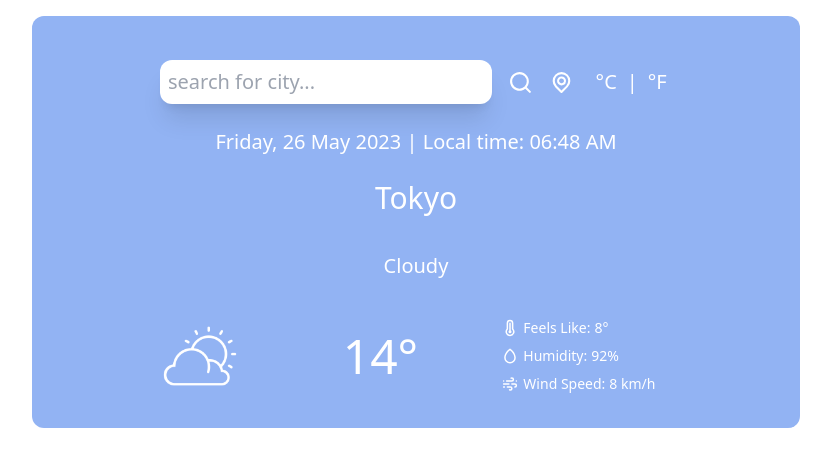
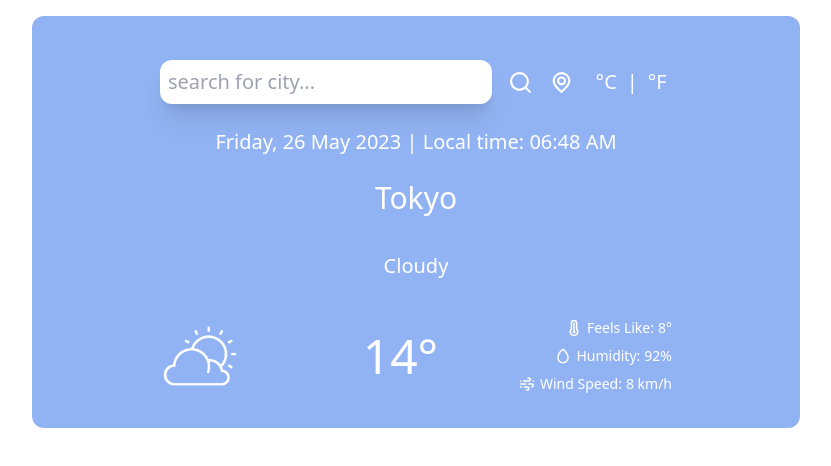
Before and after one commit to reactronauts/untitled-tide-app, a React (Vite) app: page /weather in a window 1280 px wide. Shown: the top 466 px of the page, without its empty margins (224-1055 px from the left). Built offline with nearby package versions, Linux system fonts and the light colour scheme.

Commit message:
slight adjustment to temp spacing

```diff
--- a/src/components/TemperatureAndDetails.jsx
+++ b/src/components/TemperatureAndDetails.jsx
@@ -24,21 +24,21 @@ function TemperatureAndDetails({ data, unit }) {
               />
             </div>
             <div className='w-1/3 flex justify-start'>
-              <p className='text-5xl ml-3'>{Math.round(unit === 'metric' ? data.celsius : data.celsius * 9 / 5 + 32)}°</p>
+              <p className='text-5xl ml-8'>{Math.round(unit === 'metric' ? data.celsius : data.celsius * 9 / 5 + 32)}°</p>
             </div>
             <div className='w-1/3'>
               <div className='flex flex-col space-y-2'>
-                  <div className='flex font-light text-sm items-center justify-start'>
+                  <div className='flex font-light text-sm items-center justify-end'>
                       <UilTemperature size={18} className='mr-1' />
                       Feels Like:
                       <span className='font-medium ml-1'>{Math.round(unit === 'metric' ? data.feels : data.feels * 9 / 5 + 32)}°</span> {/* Need to replace with the actual 'feels like' data */}
                   </div>
-                  <div className='flex font-light text-sm items-center justify-start'>
+                  <div className='flex font-light text-sm items-center justify-end'>
                       <UilTear size={18} className='mr-1' />
                       Humidity:
                       <span className='font-medium ml-1'>{data.humidity}%</span>
                   </div>
-                  <div className='flex font-light text-sm items-center justify-start'>
+                  <div className='flex font-light text-sm items-center justify-end'>
                       <UilWind size={18} className='mr-1' />
                       Wind Speed:
                       <span className='font-medium ml-1'>{Math.round(unit === 'metric' ? data.wind : data.wind * 0.621371)} {unit === 'metric' ? 'km/h' : 'mph'}</span>
```
